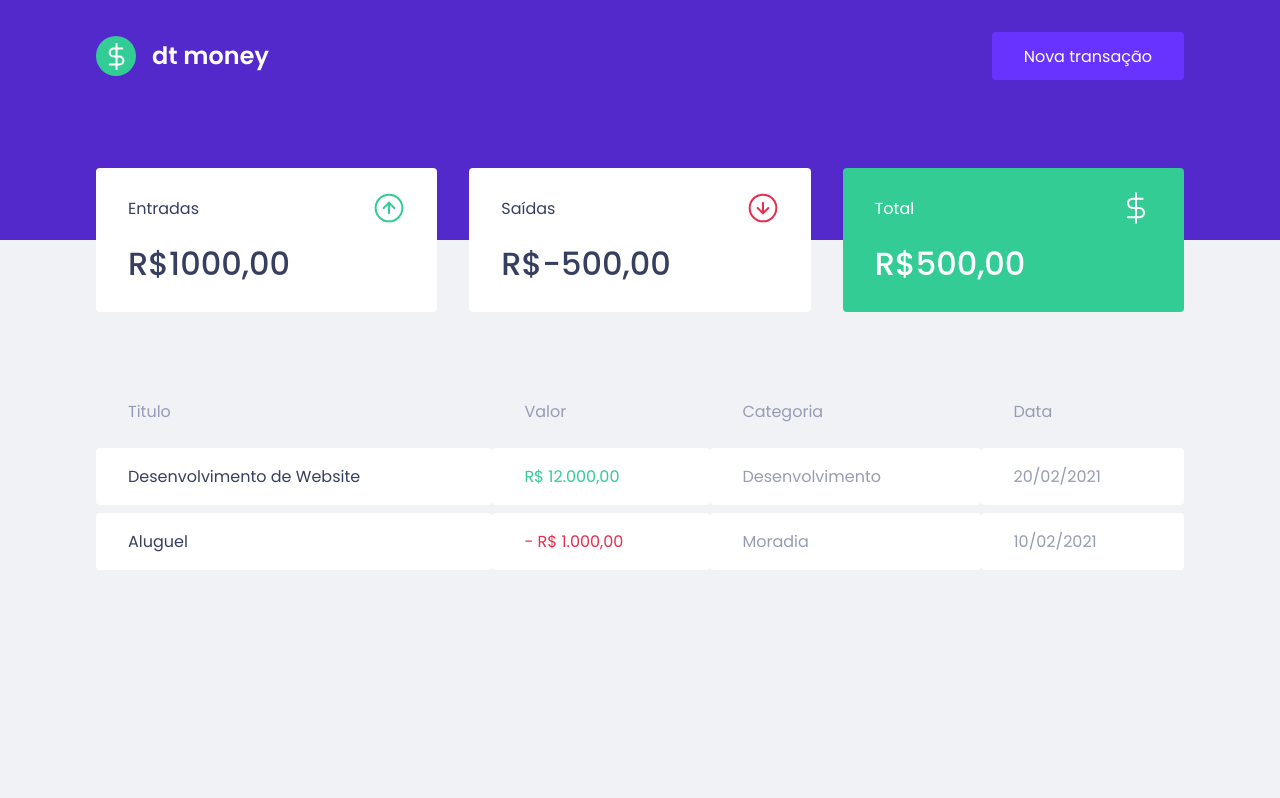
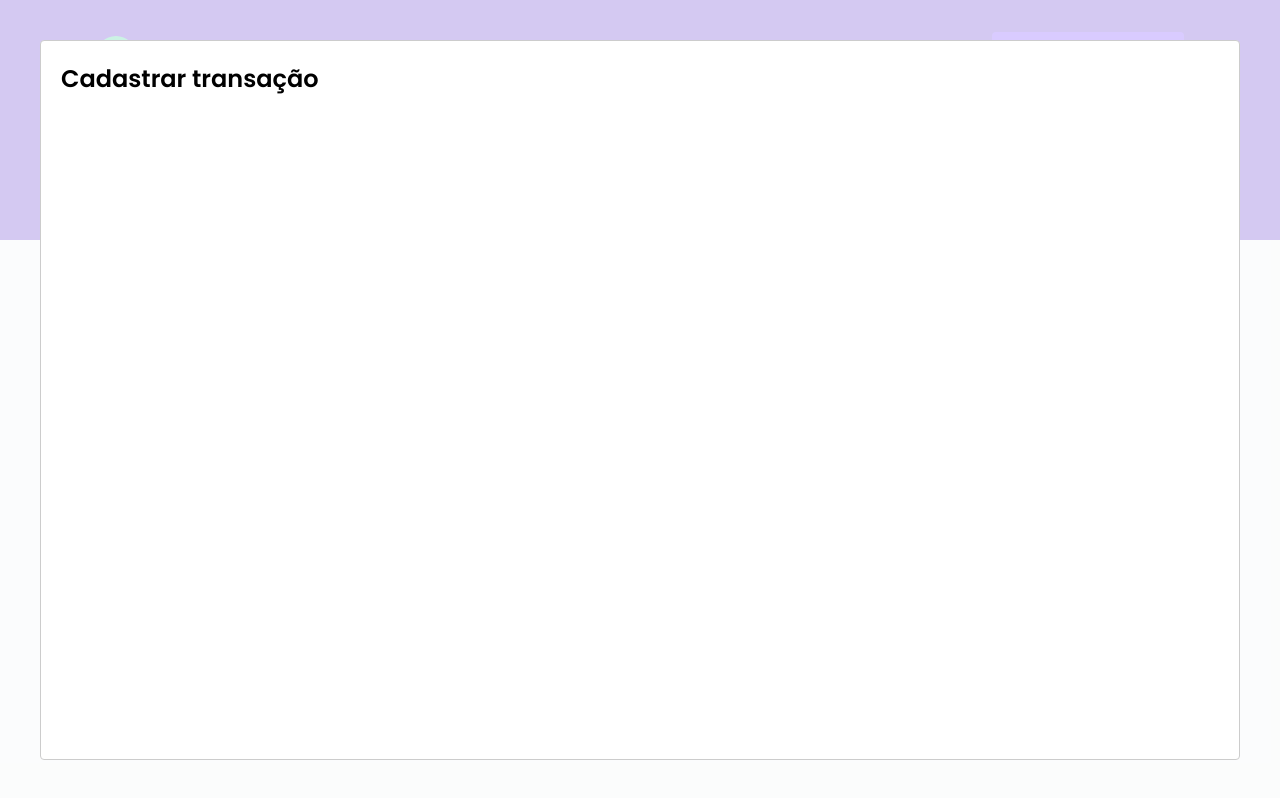
Before and after one commit to g-bolsoni/gbMoney, a React (Create React App) app: page / in a window 1280 px wide. Both pictures are taken after a click on the button "Nova transação". Built offline with nearby package versions, Linux system fonts and the light colour scheme; no server answers; what miragejs would draw is missing.

Commit message:
Add first configs modal

```diff
--- a/package.json
+++ b/package.json
@@ -3,10 +3,12 @@
   "version": "0.1.0",
   "private": true,
   "dependencies": {
+    "@types/react-modal": "^3.13.1",
     "axios": "^0.26.1",
     "miragejs": "^0.1.43",
     "react": "^17.0.2",
     "react-dom": "^17.0.2",
+    "react-modal": "^3.14.4",
     "react-scripts": "5.0.0",
     "styled-components": "^5.3.3",
     "web-vitals": "^2.1.0"
--- a/src/App.tsx
+++ b/src/App.tsx
@@ -1,12 +1,30 @@
 import { Dashboard } from "./componets/Dashboard";
-import { Header } from "./componets/Header"
-import { GlobalStyle } from "./styles/global"
+import { Header } from "./componets/Header";
+import { GlobalStyle } from "./styles/global";
+import Modal from 'react-modal';
+import { useState } from "react";
 
+Modal.setAppElement('#root');
 export function App() {
+  const [isNewTransaction, setIsNewTransaction] = useState(false);
+
+  function handleOpenNewTransactionModal() {
+      setIsNewTransaction(true);
+  }
+  function handleCloseNewTransactionModal() {
+      setIsNewTransaction(false);
+  }
   return (
     <>
-      <Header />
+      <Header  onOpenNewTransactionModal={handleOpenNewTransactionModal} />
       <Dashboard />
+      <Modal
+          isOpen={isNewTransaction}
+          onRequestClose={handleCloseNewTransactionModal}
+          contentLabel="Example Modal"
+      >
+        <h2>Cadastrar transação</h2>
+      </Modal>
       <GlobalStyle />
     </>
   );
--- a/src/componets/Header/index.tsx
+++ b/src/componets/Header/index.tsx
@@ -1,18 +1,19 @@
-import React from 'react';
-
+import logoImg from '../../assets/logo.svg';
 import {
     Container,
     Content
 } from './styles';
+interface HeaderProps{
+    onOpenNewTransactionModal: () => void;
+}
 
-import logoImg from '../../assets/logo.svg'
+export function Header({onOpenNewTransactionModal}: HeaderProps) {
 
-export const Header: React.FC = () => {
     return (
         <Container>
             <Content>
                 <img src={logoImg} alt="gbMoney" />
-            <button>Nova transação</button>
+                <button onClick={onOpenNewTransactionModal} >Nova transação</button>
             </Content>
         </Container>
         );
```
Also changed, not shown: 1 other file (tests, documents, lock files or other folders). Lines whose indentation alone changed are shown as unchanged.
